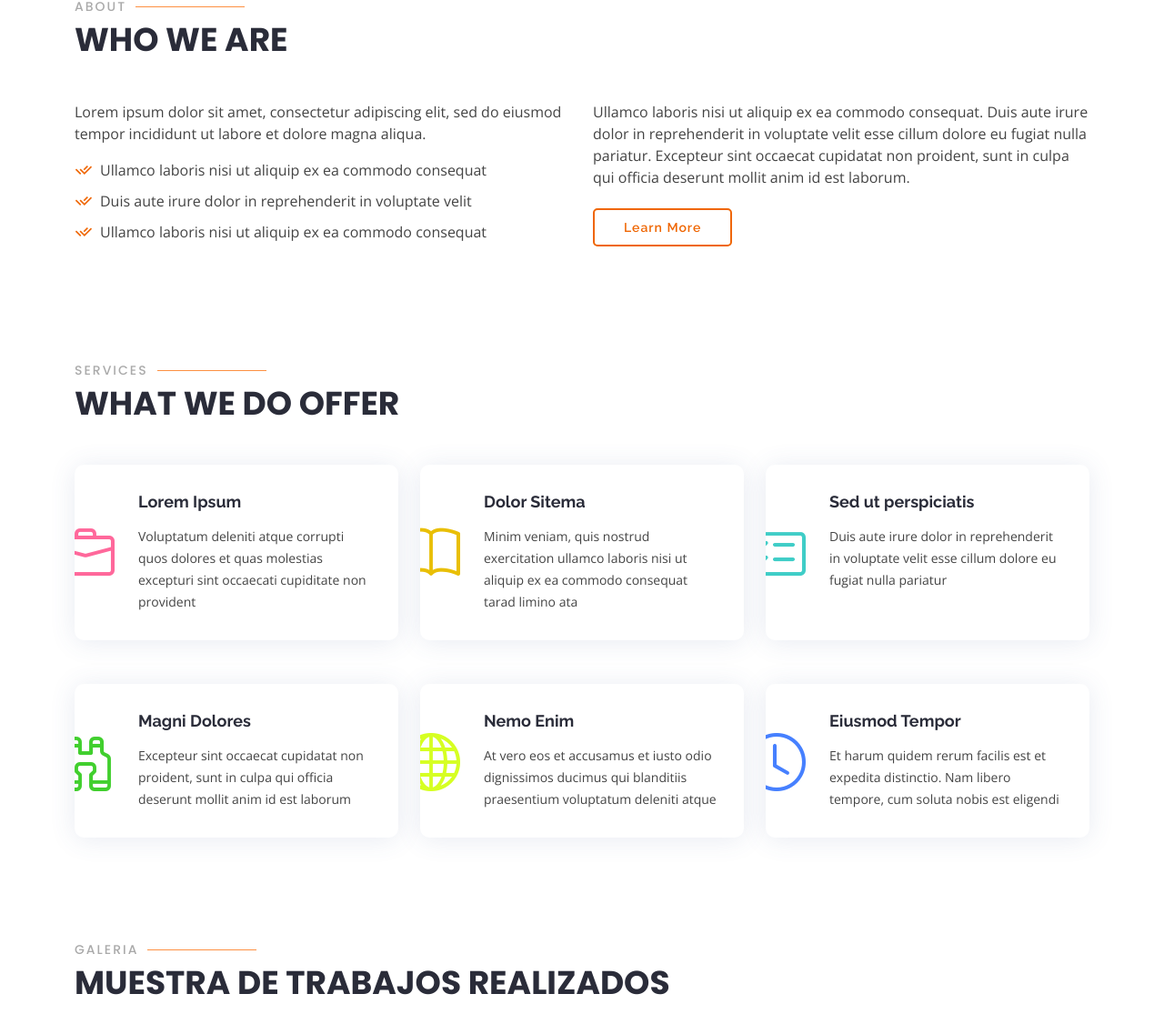
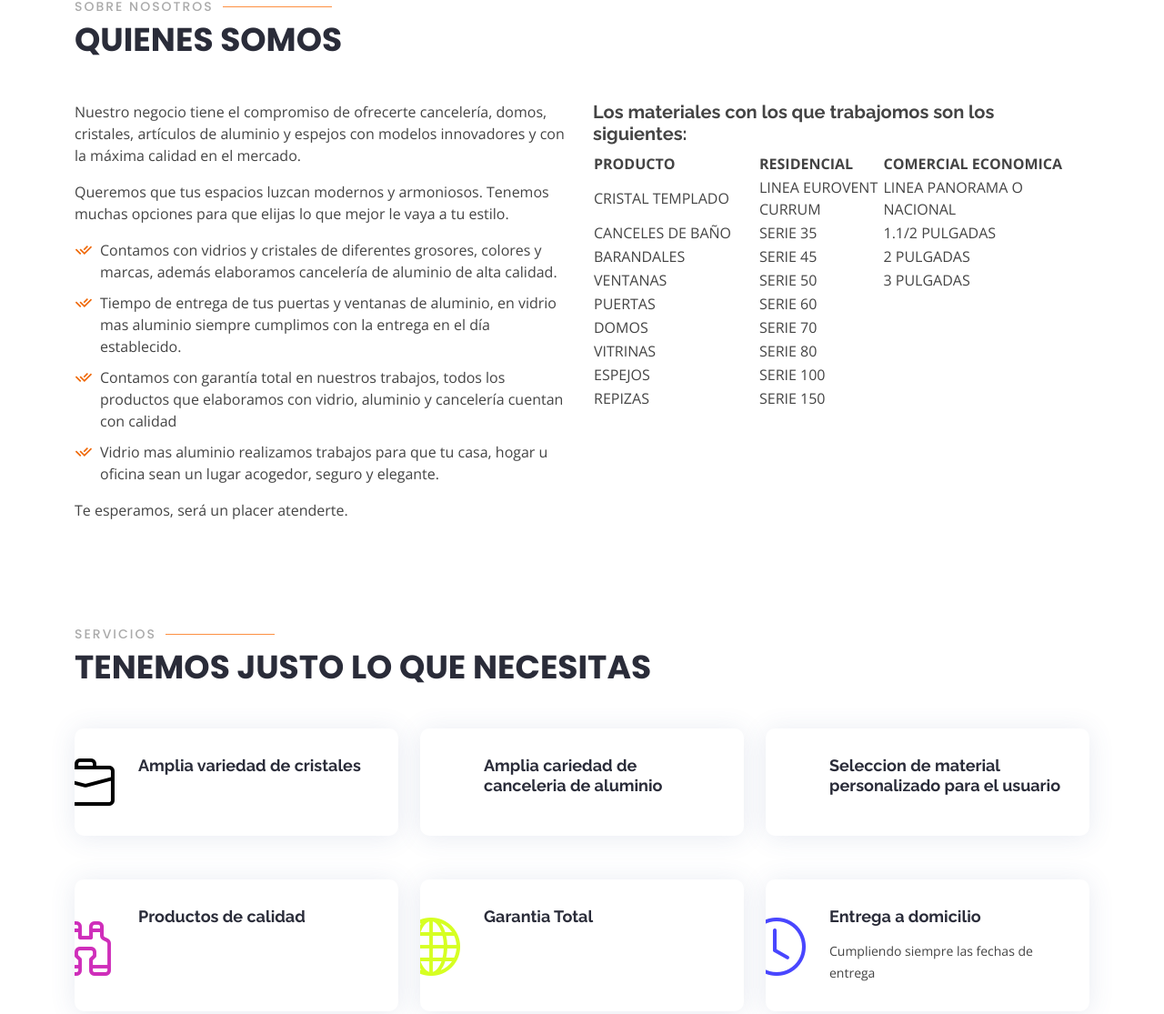
Before and after one commit to azentec/app_fabricacionventanas, a plain HTML site: page src/index.html in a window 1280 px wide. Shown: the part 697-1812 px from the top of the page at 91% size. Drawn offline with nearby package versions, Linux system fonts and the light colour scheme.

Commit message:
Cambio de servicios, quienes somos y aumento de un apartado para las marcas

```diff
--- a/src/index.html
+++ b/src/index.html
@@ -96,36 +96,83 @@
 
   <main id="main">
 
-    <!-- ======= About Section ======= -->
-    <section id="about" class="about">
+     <!-- ======= About Section ======= -->
+     <section id="about" class="about">
       <div class="container">
 
         <div class="section-title" data-aos="zoom-out">
-          <h2>About</h2>
-          <p>Who we are</p>
+          <h2>Sobre nosotros</h2>
+          <p>Quienes somos</p>
         </div>
 
         <div class="row content" data-aos="fade-up">
           <div class="col-lg-6">
-            <p>
-              Lorem ipsum dolor sit amet, consectetur adipiscing elit, sed do eiusmod tempor incididunt ut labore et
-              dolore
-              magna aliqua.
+            <p>Nuestro negocio tiene el compromiso de ofrecerte cancelería, domos, cristales, artículos de aluminio y espejos con modelos innovadores y con la máxima calidad en el mercado.</p>
+            <p>Queremos que tus espacios luzcan modernos y armoniosos. Tenemos muchas opciones para que elijas lo que mejor le vaya a tu estilo.
+
             </p>
             <ul>
-              <li><i class="ri-check-double-line"></i> Ullamco laboris nisi ut aliquip ex ea commodo consequat</li>
-              <li><i class="ri-check-double-line"></i> Duis aute irure dolor in reprehenderit in voluptate velit</li>
-              <li><i class="ri-check-double-line"></i> Ullamco laboris nisi ut aliquip ex ea commodo consequat</li>
-            </ul>
+              <li><i class="ri-check-double-line"></i> Contamos con vidrios y cristales de diferentes grosores, colores y marcas, además elaboramos cancelería de aluminio de alta calidad.</li>
+              <li><i class="ri-check-double-line"></i> Tiempo de entrega de tus puertas y  ventanas de aluminio, en vidrio mas aluminio siempre cumplimos con la entrega en el día establecido.</li>
+              <li><i class="ri-check-double-line"></i> Contamos con garantía total en nuestros trabajos, todos los productos que elaboramos con vidrio, aluminio y cancelería cuentan con calidad</li>
+              <li><i class="ri-check-double-line"></i> Vidrio mas aluminio realizamos trabajos para que tu casa, hogar u oficina sean un lugar acogedor, seguro y elegante. </li>
+              </ul>
+              <p>Te esperamos, será un placer atenderte.</p>
           </div>
           <div class="col-lg-6 pt-4 pt-lg-0">
-            <p>
-              Ullamco laboris nisi ut aliquip ex ea commodo consequat. Duis aute irure dolor in reprehenderit in
-              voluptate
-              velit esse cillum dolore eu fugiat nulla pariatur. Excepteur sint occaecat cupidatat non proident, sunt in
-              culpa qui officia deserunt mollit anim id est laborum.
-            </p>
-            <a href="#" class="btn-learn-more">Learn More</a>
+            <h5><b>Los materiales con los que trabajomos son los siguientes:</b> </h5>
+            <div class="row">
+            <h7><table >
+              <tr>
+                 <td class="col-lg-4"><b> PRODUCTO</b></td>
+                 <td class="col-lg-3"><b>RESIDENCIAL</b></td>
+                 <td class="col-lg-9"><b>COMERCIAL ECONOMICA</b></td>
+              </tr>
+              <tr >
+                 <td >CRISTAL TEMPLADO</td>
+                 <td >LINEA EUROVENT CURRUM</td>
+                 <td >LINEA PANORAMA O NACIONAL</td>
+              </tr>
+               <tr>
+                 <td>CANCELES DE BAÑO</td>
+                 <td>SERIE 35</td>
+                 <td>1.1/2 PULGADAS</td>
+              </tr>
+              <tr>
+                 <td>BARANDALES</td>
+                 <td>SERIE 45</td>
+                 <td>2 PULGADAS</td>
+              </tr>
+              <tr>
+                  <td>VENTANAS</td>
+                  <td>SERIE 50</td>
+                  <td>3 PULGADAS</td>
+              </tr>
+              <tr>
+                 <td>PUERTAS</td>
+                 <td>SERIE 60</td>
+               </tr>
+              <tr>
+                 <td>DOMOS</td>
+                 <td>SERIE 70</td>
+              </tr>
+              <tr>
+                 <td>VITRINAS</td>
+                 <td>SERIE 80</td>
+              </tr>
+              <tr>
+                 <td>ESPEJOS</td>
+                 <td>SERIE 100</td>
+              </tr>
+              <tr>
+                 <td>REPIZAS</td>
+                 <td>SERIE 150</td>
+              </tr>
+                  </table>
+                </h7>
+              </div>
+
+
           </div>
         </div>
 
@@ -133,65 +180,58 @@
     </section><!-- End About Section -->
 
 
-
     <!-- ======= Services Section ======= -->
     <section id="services" class="services">
       <div class="container">
 
         <div class="section-title" data-aos="zoom-out">
-          <h2>Services</h2>
-          <p>What we do offer</p>
+          <h2>Servicios</h2>
+          <p>Tenemos justo lo que necesitas </p>
         </div>
 
         <div class="row">
           <div class="col-lg-4 col-md-6">
             <div class="icon-box" data-aos="zoom-in-left">
-              <div class="icon"><i class="bi bi-briefcase" style="color: #ff689b;"></i></div>
-              <h4 class="title"><a href="">Lorem Ipsum</a></h4>
-              <p class="description">Voluptatum deleniti atque corrupti quos dolores et quas molestias excepturi sint
-                occaecati cupiditate non provident</p>
+              <div class="icon"><i class="bi bi-briefcase" style="color: #000;"></i></div>
+              <h4 class="title"><a>Amplia variedad de  cristales</a></h4>
+              <p class="description"></p>
             </div>
           </div>
           <div class="col-lg-4 col-md-6 mt-5 mt-md-0">
             <div class="icon-box" data-aos="zoom-in-left" data-aos-delay="100">
-              <div class="icon"><i class="bi bi-book" style="color: #e9bf06;"></i></div>
-              <h4 class="title"><a href="">Dolor Sitema</a></h4>
-              <p class="description">Minim veniam, quis nostrud exercitation ullamco laboris nisi ut aliquip ex ea
-                commodo consequat tarad limino ata</p>
+              <div class="icon"><i class="bi bi-book" style="color: #fff;"></i></div>
+              <h4 class="title"><a>Amplia cariedad de canceleria de aluminio</a></h4>
+              <p class="description"></p>
             </div>
           </div>
 
           <div class="col-lg-4 col-md-6 mt-5 mt-lg-0 ">
             <div class="icon-box" data-aos="zoom-in-left" data-aos-delay="200">
-              <div class="icon"><i class="bi bi-card-checklist" style="color: #3fcdc7;"></i></div>
-              <h4 class="title"><a href="">Sed ut perspiciatis</a></h4>
-              <p class="description">Duis aute irure dolor in reprehenderit in voluptate velit esse cillum dolore eu
-                fugiat nulla pariatur</p>
+              <div class="icon"><i class="bi bi-card-checklist" style="color: #fff;"></i></div>
+              <h4 class="title"><a>Seleccion de material personalizado para el usuario</a></h4>
+              <p class="description"></p>
             </div>
           </div>
           <div class="col-lg-4 col-md-6 mt-5">
             <div class="icon-box" data-aos="zoom-in-left" data-aos-delay="300">
-              <div class="icon"><i class="bi bi-binoculars" style="color:#41cf2e;"></i></div>
-              <h4 class="title"><a href="">Magni Dolores</a></h4>
-              <p class="description">Excepteur sint occaecat cupidatat non proident, sunt in culpa qui officia deserunt
-                mollit anim id est laborum</p>
+              <div class="icon"><i class="bi bi-binoculars" style="color:#cf2eba;"></i></div>
+              <h4 class="title"><a>Productos de calidad</a></h4>
+              <p class="description"></p>
             </div>
           </div>
 
           <div class="col-lg-4 col-md-6 mt-5">
             <div class="icon-box" data-aos="zoom-in-left" data-aos-delay="400">
               <div class="icon"><i class="bi bi-globe" style="color: #d6ff22;"></i></div>
-              <h4 class="title"><a href="">Nemo Enim</a></h4>
-              <p class="description">At vero eos et accusamus et iusto odio dignissimos ducimus qui blanditiis
-                praesentium voluptatum deleniti atque</p>
+              <h4 class="title"><a>Garantia Total</a></h4>
+              <p class="description"></p>
             </div>
           </div>
           <div class="col-lg-4 col-md-6 mt-5">
             <div class="icon-box" data-aos="zoom-in-left" data-aos-delay="500">
-              <div class="icon"><i class="bi bi-clock" style="color: #4680ff;"></i></div>
-              <h4 class="title"><a href="">Eiusmod Tempor</a></h4>
-              <p class="description">Et harum quidem rerum facilis est et expedita distinctio. Nam libero tempore, cum
-                soluta nobis est eligendi</p>
+              <div class="icon"><i class="bi bi-clock" style="color: #4946ff;"></i></div>
+              <h4 class="title"><a>Entrega a domicilio</a></h4>
+              <p class="description">Cumpliendo siempre las fechas de entrega</p>
             </div>
           </div>
         </div>
@@ -619,6 +659,95 @@
       </div>
     </section><!-- End Portfolio Section -->
 
+    <!-- ======= Team Section ======= -->
+    <section id="team" class="team">
+      <div class="container">
+
+        <div class="section-title" data-aos="zoom-out">
+          <h2>Team</h2>
+          <p>Our Hardworking Team</p>
+        </div>
+
+        <div class="row">
+
+          <div class="col-lg-3 col-md-6 d-flex align-items-stretch">
+            <div class="member" data-aos="fade-up">
+              <div class="member-img">
+                <img src="assets/img/team/team-1.jpg" class="img-fluid" alt="">
+                <div class="social">
+                  <a href=""><i class="bi bi-twitter"></i></a>
+                  <a href=""><i class="bi bi-facebook"></i></a>
+                  <a href=""><i class="bi bi-instagram"></i></a>
+                  <a href=""><i class="bi bi-linkedin"></i></a>
+                </div>
+              </div>
+              <div class="member-info">
+                <h4>Walter White</h4>
+                <span>Chief Executive Officer</span>
+              </div>
+            </div>
+          </div>
+
+          <div class="col-lg-3 col-md-6 d-flex align-items-stretch">
+            <div class="member" data-aos="fade-up" data-aos-delay="100">
+              <div class="member-img">
+                <img src="assets/img/team/team-2.jpg" class="img-fluid" alt="">
+                <div class="social">
+                  <a href=""><i class="bi bi-twitter"></i></a>
+                  <a href=""><i class="bi bi-facebook"></i></a>
+                  <a href=""><i class="bi bi-instagram"></i></a>
+                  <a href=""><i class="bi bi-linkedin"></i></a>
+                </div>
+              </div>
+              <div class="member-info">
+                <h4>Sarah Jhonson</h4>
+                <span>Product Manager</span>
+              </div>
+            </div>
+          </div>
+
+          <div class="col-lg-3 col-md-6 d-flex align-items-stretch">
+            <div class="member" data-aos="fade-up" data-aos-delay="200">
+              <div class="member-img">
+                <img src="assets/img/team/team-3.jpg" class="img-fluid" alt="">
+                <div class="social">
+                  <a href=""><i class="bi bi-twitter"></i></a>
+                  <a href=""><i class="bi bi-facebook"></i></a>
+                  <a href=""><i class="bi bi-instagram"></i></a>
+                  <a href=""><i class="bi bi-linkedin"></i></a>
+                </div>
+              </div>
+              <div class="member-info">
+                <h4>William Anderson</h4>
+                <span>CTO</span>
+              </div>
+            </div>
+          </div>
+
+          <div class="col-lg-3 col-md-6 d-flex align-items-stretch">
+            <div class="member" data-aos="fade-up" data-aos-delay="300">
+              <div class="member-img">
+                <img src="assets/img/team/team-4.jpg" class="img-fluid" alt="">
+                <div class="social">
+                  <a href=""><i class="bi bi-twitter"></i></a>
+                  <a href=""><i class="bi bi-facebook"></i></a>
+                  <a href=""><i class="bi bi-instagram"></i></a>
+                  <a href=""><i class="bi bi-linkedin"></i></a>
+                </div>
+              </div>
+              <div class="member-info">
+                <h4>Amanda Jepson</h4>
+                <span>Accountant</span>
+              </div>
+            </div>
+          </div>
+
+        </div>
+
+      </div>
+    </section><!-- End Team Section -->
+
+
 
 
 
```
